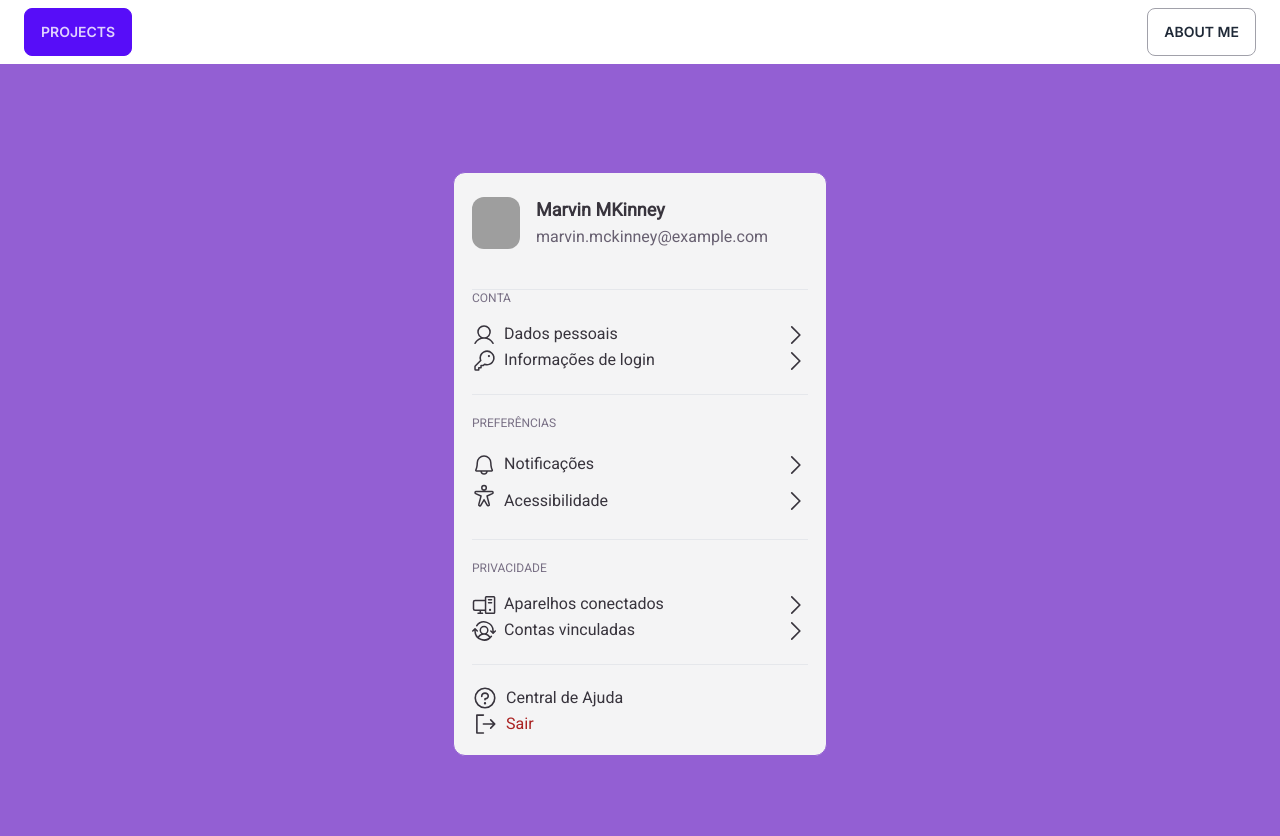
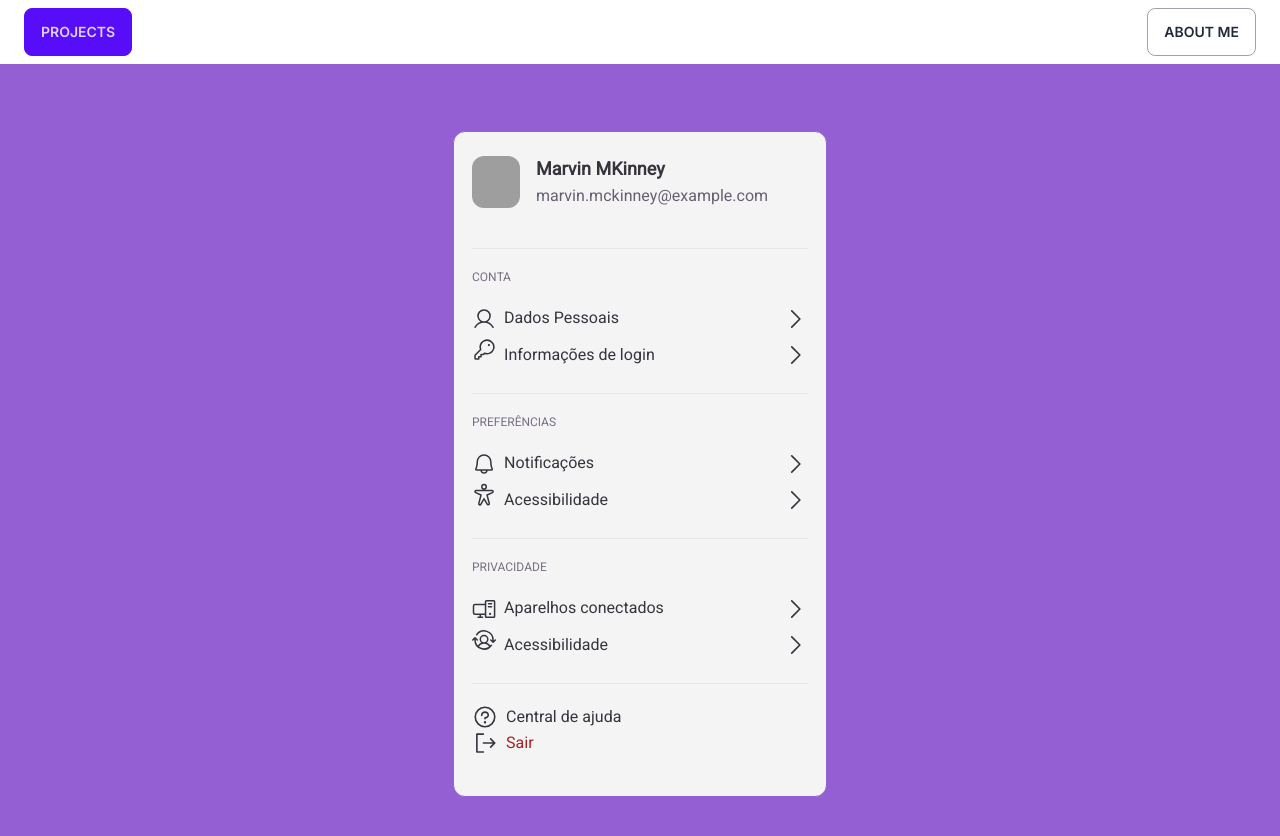
Before and after one commit to jose-guilherme93/react-experimentals, a Next.js app: page /challenges/profile-settings in a window 1280 px wide. Shown: the top 836 px of the page. Built offline with nearby package versions, Linux system fonts and the light colour scheme; grey boxes are pictures that could not be loaded.

Commit message:
refactor: :recycle: a better structure react-like in profile-settings

```diff
--- /dev/null
+++ b/src/app/challenges/profile-settings/Footer.tsx
@@ -0,0 +1,27 @@
+import { ReactElement } from "react"
+
+interface FooterProps {
+    iconQuestion: ReactElement
+    iconSignOut: ReactElement
+    buttonSingOutName: string
+    buttonQuestionName: string
+}
+
+export default function Footer({
+    iconQuestion,
+    iconSignOut,
+    buttonQuestionName,
+    buttonSingOutName}: FooterProps) {
+    return (
+        <section className=" mb-4 mt-5">
+            <section className="flex items-center">
+                {iconQuestion}
+                <button className="pl-2">{buttonQuestionName}</button>
+            </section>
+            <section className="flex items-center">
+                {iconSignOut}
+                <button className="pl-2 text-custom_red">{buttonSingOutName}</button>
+            </section>
+        </section>
+    )
+}
--- /dev/null
+++ b/src/app/challenges/profile-settings/Session.tsx
@@ -0,0 +1,56 @@
+import { Fragment, ReactElement } from "react";
+
+
+interface SessionProps {
+    title: string
+    divButtonName: string
+    divButtonIcon: ReactElement
+    divIcon: ReactElement
+    sessioButtonIcon: ReactElement
+    sessionIcon: ReactElement
+    sessionButtonName: string
+}
+
+
+export default function Session({
+    title,
+    divButtonIcon,
+    divButtonName,
+    divIcon,
+    sessionIcon,
+    sessioButtonIcon,
+    sessionButtonName
+}: SessionProps) {
+    return (
+        <section className=' min-w-[20rem] '>
+                <h3
+                    className=" text-gray-_300 text-xs mb-4 mt-5 font-thin"
+                >
+                    {title}
+                </h3>
+
+                <div
+                    className="flex items-center h-9 hover:text-violet-500"
+                >
+                    {divIcon}
+                    <button
+                    className="w-full pl-2 flex justify-between text-start"
+                >
+                        {divButtonName}
+                        {divButtonIcon}
+                    </button>
+                </div>
+
+                <section className="flex  items-centerflex-shrink mb-5 h-9 hover:text-violet-500"
+                >
+                    {sessionIcon}
+                    <button
+                    className="w-full pl-2 flex items-center justify-between text-start"
+                    >
+                        {sessionButtonName}
+                        {sessioButtonIcon}
+                    </button>
+                </section>
+        </section>
+    )
+}
--- a/src/app/challenges/profile-settings/page.tsx
+++ b/src/app/challenges/profile-settings/page.tsx
@@ -6,6 +6,8 @@
 import {Heebo} from 'next/font/google'
 import Image from 'next/image'
 import {User, Key, CaretRight, Bell, DesktopTower, UserSwitch, SignOut, Question, PersonArmsSpread} from '@phosphor-icons/react'
+import Session from './Session'
+import Footer from './Footer'
 
 const heebo = Heebo({
     subsets: ['latin'],
@@ -17,11 +19,13 @@ export default function ProfileSettings() {
     return (
         <>
             <div className='bg-gradient-_100 h-screen w-screen flex items-center justify-center'>
-                <main className={`${heebo.className} overflow-hidden flex p-6 h-[36.5rem] w-[23.43rem]
+                <main className={`${heebo.className} overflow-hidden flex p-6 min-h-[36.5rem] w-[23.43rem]
                  border border-10 border-separate border-gradient-_100 justify-center text-gray-_100  bg-zinc-100 rounded-xl`}>
                     <section className='flex flex-col w-screen'>
                         <section className="flex  mb-10">
                         <Image
+                            quality={100}
+                            priority
                             className="w-12 h-auto mr-4 rounded-xl"
                             src={"https://i.pinimg.com/originals/3a/1d/db/3a1ddb76202911c5b96d274d12476e18.jpg"}
                             alt=""
@@ -34,80 +38,49 @@ export default function ProfileSettings() {
                         </section>
                         </section>
                         <hr/>
-                        <section className='w-full'>
-                            <h3 className=" text-gray-_300 text-xs mb-4 font-thin">
-                                CONTA
-                            </h3>
-                            <section className="flex min-w-[10%]  items-center">
 
-                                <User size={26} className=''/>
-                                <button className="w-full pl-2 flex justify-between text-start">
-                                    Dados pessoais
-                                    <CaretRight  size={26} />
-                                </button>
+                        <Session
+                            title='CONTA'
+                            divIcon={<User size={26} />}
+                            divButtonName='Dados Pessoais'
+                            divButtonIcon={<CaretRight  size={26} />}
 
-                            </section>
-                            <section className="flex items-center mb-5">
-                                <Key className='' size={26}/>
-                                <button className="w-full pl-2 flex  justify-between text-start">
-                                Informações de login
-                                <CaretRight size={26} />
-                                </button>
-                            </section>
-                        </section>
-                        <hr />
-                        <section className=' min-w-[20rem] '>
-                        <h3 className=" text-gray-_300 text-xs mb-4 mt-5 font-thin">
-                            PREFERÊNCIAS
-                        </h3>
-                        <section className="flex items-center h-9">
-                            <Bell size={26} />
-                            <button className="w-full pl-2 flex justify-between text-start">
-                                Notificações
-                                <CaretRight size={26} className=''  />
-                            </button>
-                        </section>
-                        <section className="flex  items-centerflex-shrink mb-5 h-9">
-                            <PersonArmsSpread className='' size={26} />
-                            <button className="w-full pl-2 flex items-center justify-between text-start">
-                                Acessibilidade
-                                <CaretRight size={26} />
-                            </button>
-                        </section>
-                        </section>
-                        <hr />
-                        <section>
-                        <h3 className=" mb-4 mt-5 text-xs text-gray-_300 font-thin">
-                            PRIVACIDADE
-                        </h3>
-                        <section className="flex items-center">
-                            <DesktopTower size={26} />
-                            <button className="w-full pl-2 flex  justify-between text-start">
-                            Aparelhos conectados
-                            <CaretRight size={26} />
-                            </button>
-                        </section>
-                            <section className="flex items-center mb-5">
-                                <i className="ph ph-user-switch" />
-                                <UserSwitch size={26} />
-                                <button className="w-full pl-2 flex justify-between text-start">
-                                    Contas vinculadas
-                                    <CaretRight size={26} />
-                                </button>
+                            sessionIcon={<Key size={26}/>}
+                            sessionButtonName='Informações de login'
+                            sessioButtonIcon={<CaretRight  size={26} />}
+                            />
+                        <hr/>
 
-                            </section>
-                        </section>
-                        <hr />
-                        <section className=" mb-4 mt-5">
-                            <section className="flex items-center">
-                                <Question size={26} />
-                                <button className="pl-2">Central de Ajuda</button>
-                            </section>
-                            <section className="flex items-center">
-                                <SignOut size={26} />
-                                <button className="pl-2 text-custom_red">Sair</button>
-                            </section>
-                        </section>
+                        <Session
+                            title='PREFERÊNCIAS'
+                            divIcon={<Bell size={26} />}
+                            divButtonName='Notificações'
+                            divButtonIcon={<CaretRight  size={26} />}
+
+                            sessionIcon={<PersonArmsSpread size={26}/>}
+                            sessionButtonName='Acessibilidade'
+                            sessioButtonIcon={<CaretRight  size={26} />}
+                            />
+                        <hr/>
+
+                        <Session
+                            title='PRIVACIDADE'
+                            divIcon={<DesktopTower size={26} />}
+                            divButtonName='Aparelhos conectados'
+                            divButtonIcon={<CaretRight  size={26} />}
+
+                            sessionIcon={<UserSwitch size={26}/>}
+                            sessionButtonName='Acessibilidade'
+                            sessioButtonIcon={<CaretRight  size={26} />}
+                            />
+                        <hr/>
+
+
+                        <Footer
+                            buttonQuestionName='Central de ajuda'
+                            buttonSingOutName='Sair'
+                            iconQuestion={< Question size={26}/>}
+                            iconSignOut={ <SignOut size={26} />}/>
                     </section>
                 </main>
             </div>
```
